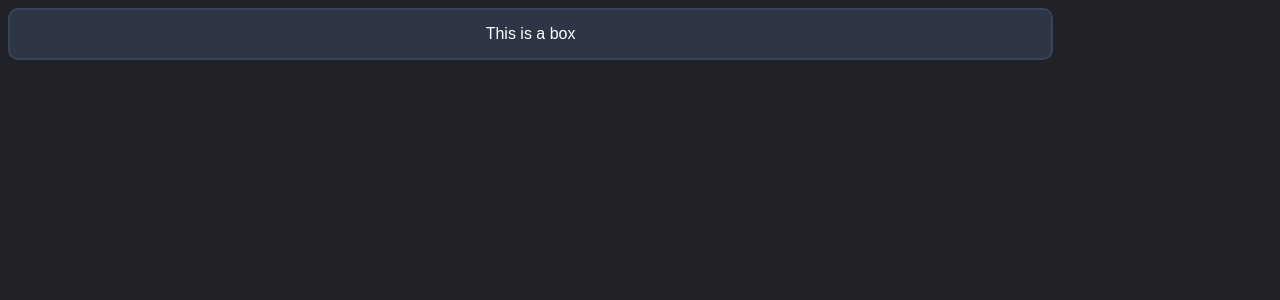
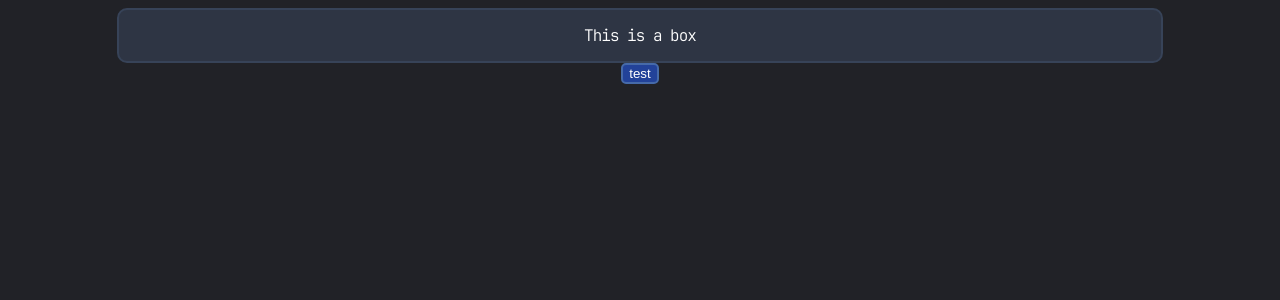
Before and after one commit to Mega-Blaster-Code/Atividade-das-tr-s-listas-python, a Flask app: page / in a window 1280 px wide. Shown: the top 300 px of the page. Run offline with Flask 3, Linux system fonts and the light colour scheme.

Commit message:
Button and font

```diff
--- a/static/css.css
+++ b/static/css.css
@@ -4,10 +4,19 @@
 	--border-color: #374358;
 	--shadow-color: #ffffff00;
 	--text-color: #ffffff;
+
+	--button-primary: #224299;
+	--button-border-color: #466aa9;
+}
+
+@font-face {
+	font-family: "JetBrainsMono";
+	src: url("JetBrainsMono-Light.ttf");
 }
 
 body {
-    font-family: sans-serif;
+	font-family: 'JetBrainsMono';
+	letter-spacing: -1px;
 	background: var(--primary-color);
 	color: #ffffff;
 }
@@ -17,7 +26,6 @@ body {
 	justify-content: center;
 	align-items: center;
 	flex-direction: column;
-    padding: 15px;
 }
 
 .box {
@@ -70,35 +78,53 @@ body {
 	text-align: justify;
 }
 
-p{
+.fill {
+	flex-grow: 1;
+	height: 200px;
+}
+
+button {
+	color: var(--text-color);
+	background-color: var(--button-primary);
+	border-radius: 5px;
+	border-style: solid;
+	border-color: var(--button-border-color);
+	transition: background-color 0.1s ease-in-out, border-color 0.1s ease-in-out, scale 0.1s ease-in-out;
+}
+
+button:hover {
+	scale: 1.2;
+}
+
+p {
 	font-size: 15px;
-    font-family:'Courier New', Courier, monospace;
+	font-family: 'JetBrainsMono', 'Courier New', Courier, monospace;
 	font-weight: 100;
 }
-h1{
+
+h1 {
 	font-size: 50px;
-    font-family:monospace;
+	font-family: 'JetBrainsMono', monospace;
 	font-weight: 900;
 }
-h2{
+
+h2 {
 	color: rgb(50, 50, 50);
 	font-size: 10px;
-    font-family:monospace;
+	font-family: 'JetBrainsMono', monospace;
 	font-weight: 100;
 }
-h3{
+
+h3 {
 	color: rgb(40, 70, 70);
 	font-size: 11px;
-    font-family:monospace;
+	font-family: 'JetBrainsMono', monospace;
 	font-weight: 100;
 }
-hr{
+
+hr {
 	width: 80%;
 	height: 1px;
 	background-color: rgb(255, 255, 255);
 	border-style: none;
 }
-.fill{
-    flex-grow: 1;
-    height: 200px;
-}
--- a/templates/index.html
+++ b/templates/index.html
@@ -1,12 +1,18 @@
 <!DOCTYPE html>
 <html lang="pt-br">
+
 <head>
-    <meta charset="UTF-8">
-    <meta name="viewport" content="width=device-width, initial-scale=1.0">
-    <link rel="stylesheet" href="{{ url_for('static', filename='css.css') }}">
-    <title>Document</title>
+	<meta charset="UTF-8">
+	<meta name="viewport" content="width=device-width, initial-scale=1.0">
+	<link rel="stylesheet" href="{{ url_for('static', filename='css.css') }}">
+	<title>Document</title>
 </head>
+
 <body>
-    <div class="box">This is a box</div>
+	<div class="center">
+		<div class="box">This is a box</div>
+		<button>test</button>
+	</div>
 </body>
+
 </html>
```
Also changed, not shown: static/JetBrainsMono-Light.ttf (added). Lines whose indentation alone changed are shown as unchanged.
